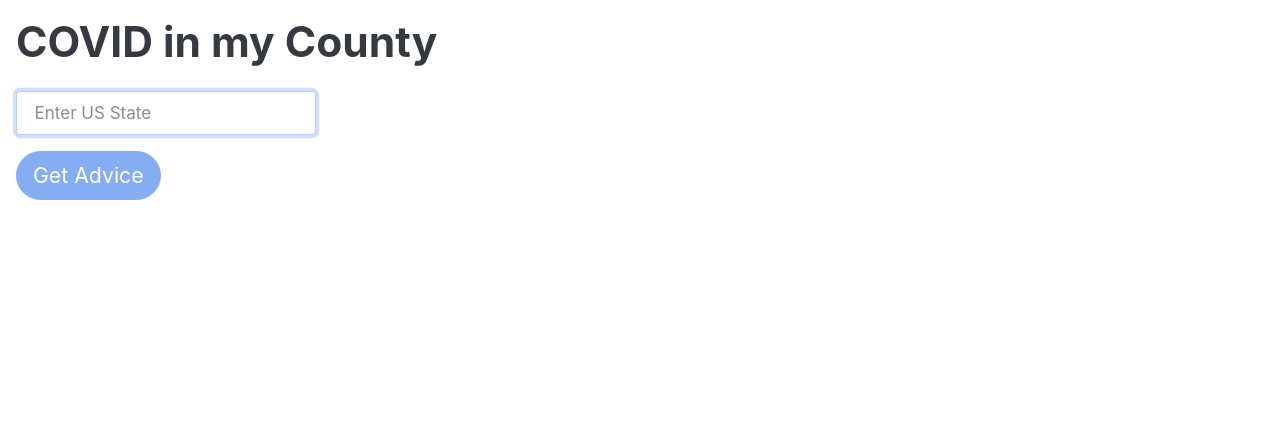
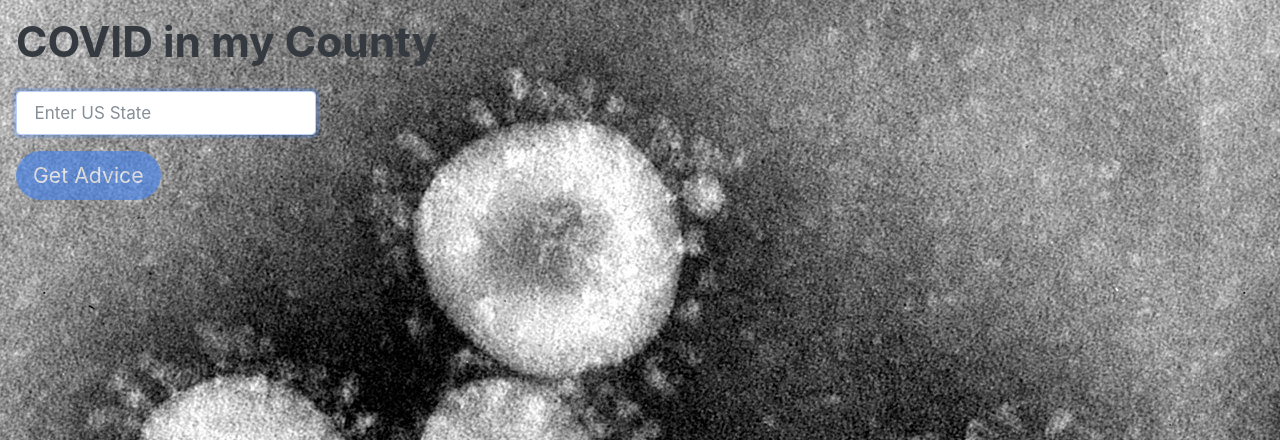
Before and after one commit to hycsg/covid-19-hackathon-app, a Flask app: page / in a window 1280 px wide. Shown: the top 440 px of the page. Run offline with Flask 2, Linux system fonts and the light colour scheme; some libraries are stand-ins or nearby versions.

Commit message:
valid syntax

```diff
--- a/app/static/style.css
+++ b/app/static/style.css
@@ -1,6 +1,6 @@
 body {
     margin: 16px;
-    background-image: 'corona.jpeg';
+    background-image: url('corona.jpeg');
 }
 
 input {
```
